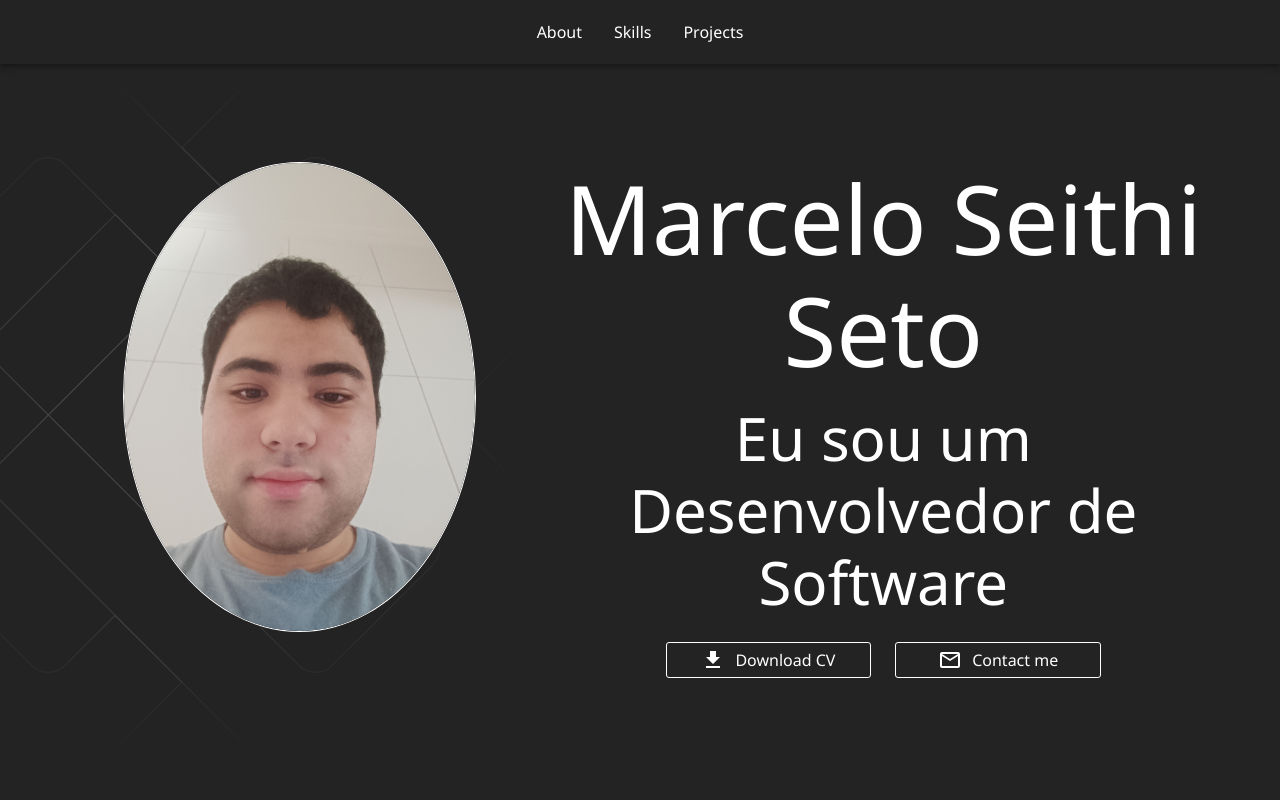
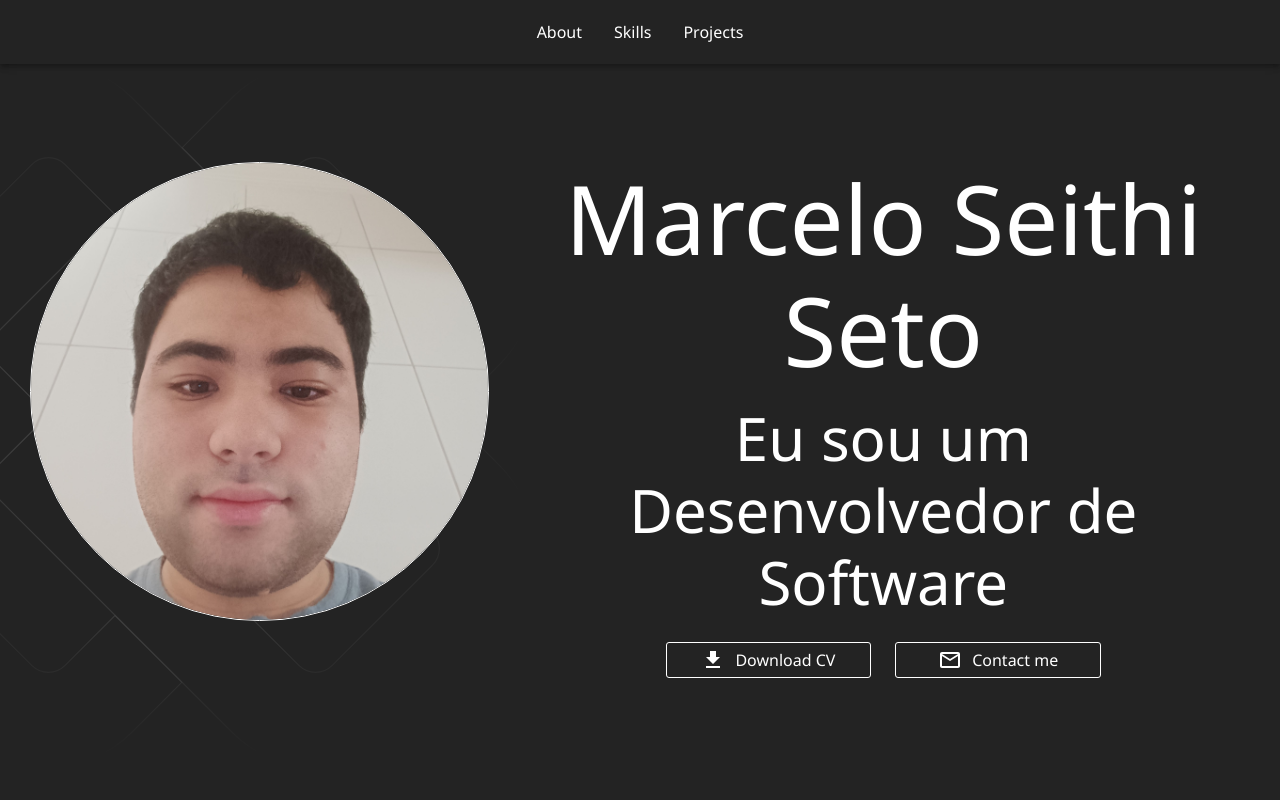
Before and after one commit to K0rosu/my-portfolio, a React (Vite) app: page / in a window 1280 px wide. Shown: the top 800 px of the page. Built offline with nearby package versions, Linux system fonts and the light colour scheme.

Commit message:
fix styled img

```diff
--- a/src/pages/Home/sections/Hero/Hero.tsx
+++ b/src/pages/Home/sections/Hero/Hero.tsx
@@ -50,7 +50,7 @@ const Hero = () => {
                             <Box position="absolute" width={"150%"} top={-100} right={0}>
                                 <AnimatedBackground />
                             </Box>
-                            <Box position="relative" textAlign="center">
+                            <Box position="relative" width={"130%"} right={110} textAlign="center">
                                 <StyledImg src={Avatar} />
                             </Box>
                         </Box>
```
Also changed, not shown: src/assets/images/avatar.jpg.
